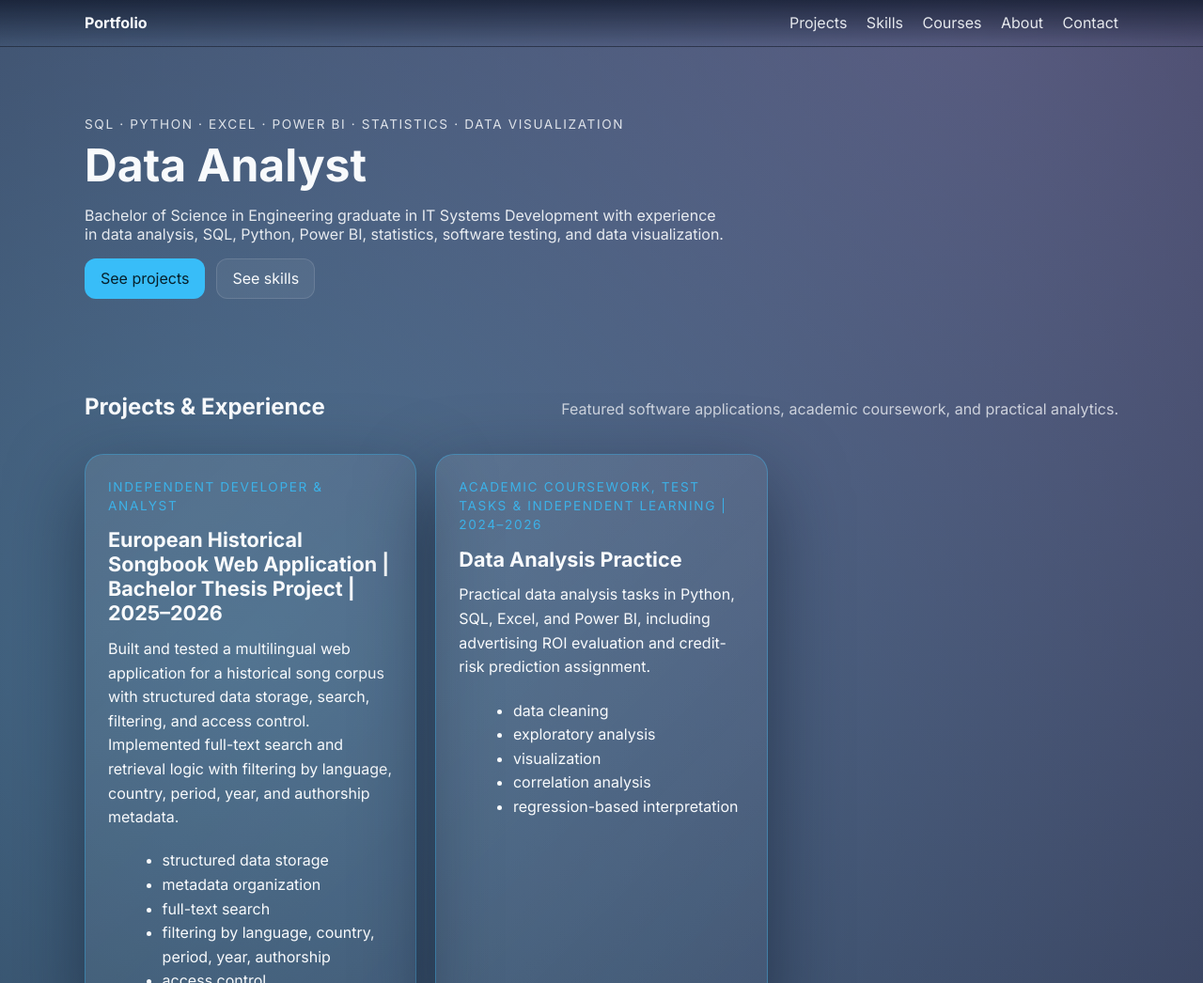
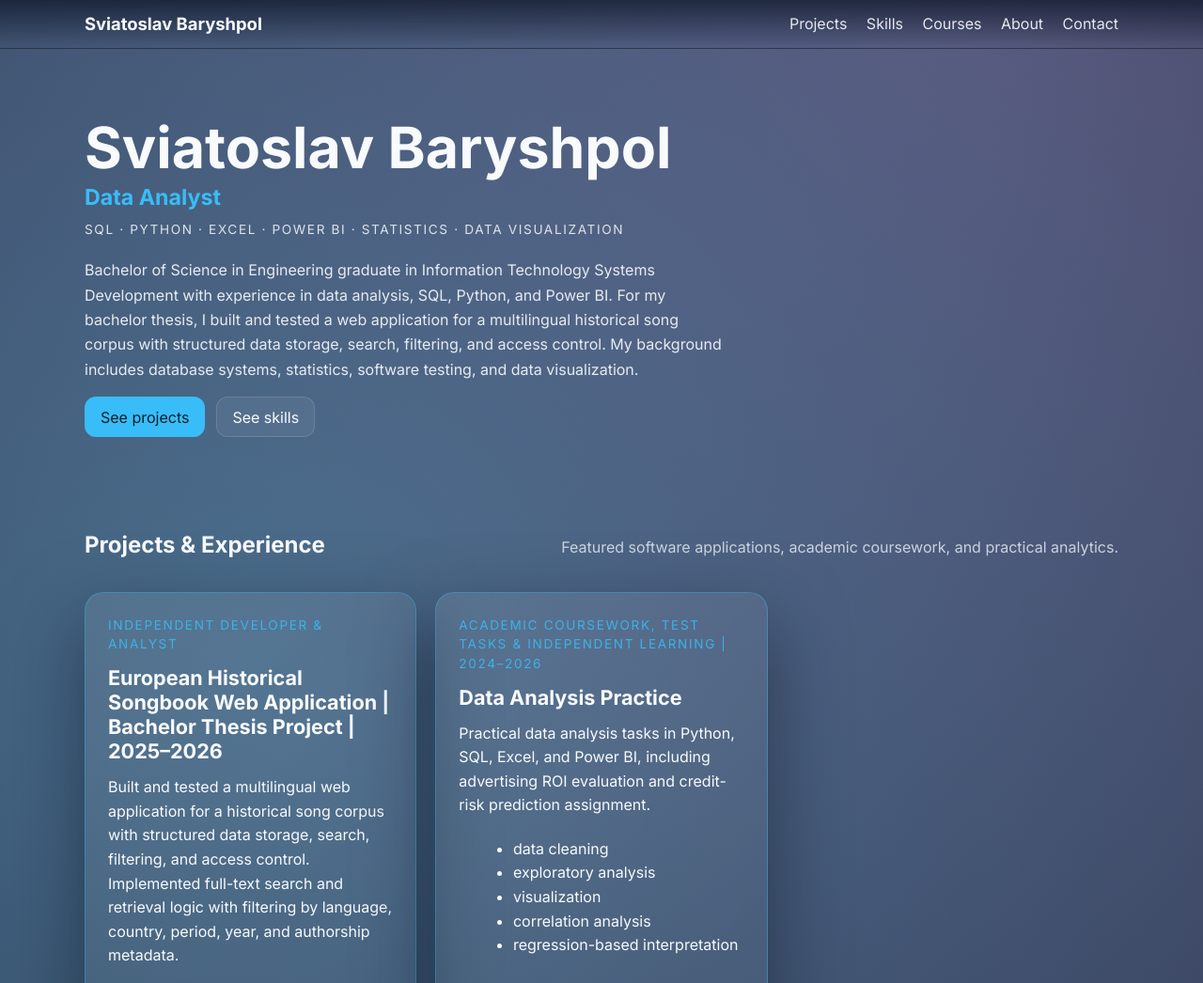
Before and after one commit to Sintagmatarches/portfolio, a plain HTML site: page index.html in a window 1280 px wide. Shown: the top 1046 px of the page at 94% size. Drawn offline with Linux system fonts and the light colour scheme.

Commit message:
Update hero with Sviatoslav Baryshpol name as H1 and thesis profile

```diff
--- a/index.html
+++ b/index.html
@@ -3,7 +3,7 @@
 <head>
   <meta charset="UTF-8" />
   <meta name="viewport" content="width=device-width, initial-scale=1.0" />
-  <title>Data Analyst Portfolio</title>
+  <title>Sviatoslav Baryshpol | Data Analyst Portfolio</title>
   <link rel="preconnect" href="https://fonts.googleapis.com">
   <link rel="preconnect" href="https://fonts.gstatic.com" crossorigin>
   <link href="https://fonts.googleapis.com/css2?family=Inter:wght@400;500;700&family=Fira+Code:wght@400;500&display=swap" rel="stylesheet">
@@ -12,7 +12,7 @@
 <body>
   <header class="site-header">
     <div class="container header-content">
-      <a class="logo" href="#top">Portfolio</a>
+      <a class="logo" href="#top" style="font-size: 1.15rem;">Sviatoslav Baryshpol</a>
       <nav class="navigation" aria-label="Primary">
         <a href="#projects">Projects</a>
         <a href="#skills">Skills</a>
@@ -27,9 +27,10 @@
     <section class="hero">
       <div class="container hero-inner">
         <div>
-          <p class="eyebrow">SQL · Python · Excel · Power BI · Statistics · Data Visualization</p>
-          <h1>Data Analyst</h1>
-          <p class="lead">Bachelor of Science in Engineering graduate in IT Systems Development with experience in data analysis, SQL, Python, Power BI, statistics, software testing, and data visualization.</p>
+          <h1 style="font-size: clamp(2.5rem, 6vw, 3.8rem); margin-top: 0; margin-bottom: 0.35rem;">Sviatoslav Baryshpol</h1>
+          <p style="font-size: 1.45rem; color: var(--primary); font-weight: 600; margin: 0 0 0.6rem 0;">Data Analyst</p>
+          <p class="eyebrow" style="opacity: 0.85; margin-bottom: 1.25rem;">SQL · Python · Excel · Power BI · Statistics · Data Visualization</p>
+          <p class="lead" style="line-height: 1.65;">Bachelor of Science in Engineering graduate in Information Technology Systems Development with experience in data analysis, SQL, Python, and Power BI. For my bachelor thesis, I built and tested a web application for a multilingual historical song corpus with structured data storage, search, filtering, and access control. My background includes database systems, statistics, software testing, and data visualization.</p>
           <div class="hero-actions">
             <a class="btn btn-primary" href="#projects">See projects</a>
             <a class="btn btn-secondary" href="#skills">See skills</a>
@@ -279,7 +280,7 @@
 
   <footer class="site-footer">
     <div class="container footer-inner">
-      <p>© <span id="year"></span> Svyatoslav Baryshpol. Data Analyst Portfolio.</p>
+      <p>© <span id="year"></span> Sviatoslav Baryshpol. Data Analyst Portfolio.</p>
       <nav aria-label="Footer">
         <a href="#projects">Projects</a>
         <a href="#skills">Skills</a>
```
